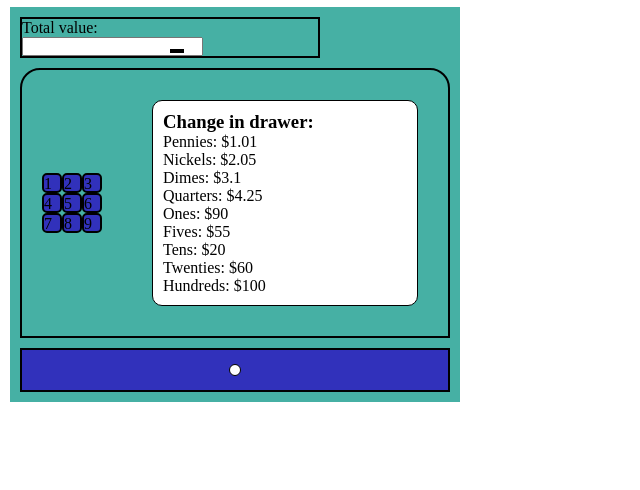
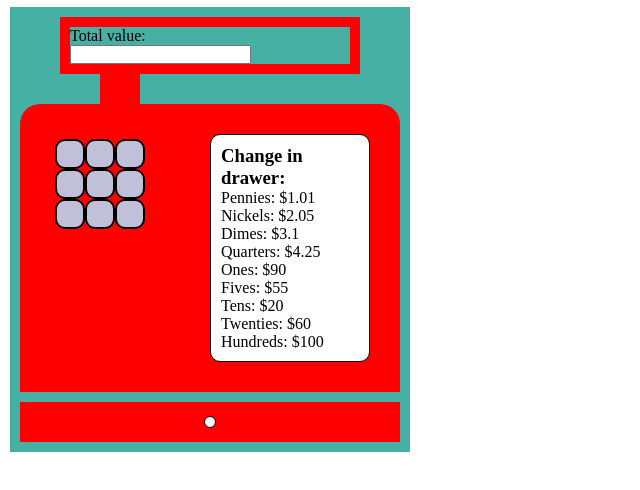
Before and after one commit to 0lgaP1/cash-register, a plain HTML site: page index.html in a window 1280 px wide. Shown: the part 68-558 px from the top of the page, without its empty margins (0-640 px from the left). Drawn offline with Linux system fonts and the light colour scheme.

Commit message:
Finished creating the cash drawer shape

```diff
--- a/index.html
+++ b/index.html
@@ -21,19 +21,20 @@
             <p>Total value:</p>
             <input type="text" />
           </div>
+          <div id="neck-cash-drawer"></div>
           <div id="upper-part">
             <div class="button-grid">
-              <div class="decorative-button">1</div>
-              <div class="decorative-button">2</div>
-              <div class="decorative-button">3</div>
+              <div class="decorative-button"></div>
+              <div class="decorative-button"></div>
+              <div class="decorative-button"></div>
 
-              <div class="decorative-button">4</div>
-              <div class="decorative-button">5</div>
-              <div class="decorative-button">6</div>
+              <div class="decorative-button"></div>
+              <div class="decorative-button"></div>
+              <div class="decorative-button"></div>
 
-              <div class="decorative-button">7</div>
-              <div class="decorative-button">8</div>
-              <div class="decorative-button">9</div>
+              <div class="decorative-button"></div>
+              <div class="decorative-button"></div>
+              <div class="decorative-button"></div>
             </div>
             <div class="upper-register-part">
               <h3>Change in drawer:</h3>
--- a/styles.css
+++ b/styles.css
@@ -12,43 +12,43 @@
   width: 100vh;
 }
 #total-value {
-    background-color: #46b0a4;
-    border: 2px solid black;
-    margin-bottom: 10px;
+  border: 10px solid red;
   max-width: 300px;
-    position: relative;
+  margin-left: 40px;
 }
 
-#total-value::after {
-    position: absolute;
-    width: 10px;
-    border: 2px solid black;
-    content: '';
-    top: 80%;
-    left: 50%;
-    /* transform: translate(50%,50%);  */
+#neck-cash-drawer {
+  height: 30px;
+  width: 40px;
+  background-color: red;
+  margin-left: 80px;
 }
-#cash-register-body{
+
+#cash-register-body {
   background-color: #46b0a4;
-    width: 450px;
+  width: 400px;
   gap: 5px;
   padding: 10px;
   margin: 10px;
 }
 
-#upper-part{
+#upper-part {
   display: flex;
-    justify-content: space-around;
-    align-items: center;
+  justify-content: flex-start;
+  align-items: flex-start;
   border-radius: 20px 20px 0 0;
-    border: 2px solid black;
+  /* border: 2px solid rgb(173, 14, 14); */
+  background-color: red;
 }
 
 .button-grid {
+  padding: 15px;
+
   display: grid;
-    grid-template-columns: repeat(3, 1fr) ;
-    grid-template-rows: repeat(3, 1fr) ;
+  grid-template-columns: repeat(3, 1fr);
+  grid-template-rows: repeat(3, 1fr);
   margin: 20px;
+  justify-content: start;
 }
 
 .upper-register-part {
@@ -59,7 +59,6 @@
   border: 1px solid black;
   border-radius: 10px;
   background-color: #fff;
-
 }
 
 li p {
@@ -67,25 +66,24 @@ li p {
 }
 
 .decorative-button {
-    width: 20px;
-    height: 20px;
-    background-color: #3131bb;
-    border-radius: 5px;
+  width: 30px;
+  height: 30px;
+  background-color: #c0c0d8;
+  border-radius: 10px;
   border: 2px solid #000;
 }
 
 #lower-register-part {
-    background-color: #3131bb;
+  background-color: red;
   width: 100%;
   height: 20px;
   margin-top: 10px;
-    border: 2px solid #000;
   position: relative;
   padding: 20px;
 }
 
 #lower-register-part::before {
-    content: '';
+  content: "";
   width: 10px;
   height: 10px;
   background-color: #ffffff;
@@ -94,8 +92,8 @@ li p {
   position: absolute;
   top: 50%;
   left: 50%;
+  bottom: -10px;
   transform: translate(-50%, -50%);
-
 }
 
 input {
```
Lines whose indentation alone changed are shown as unchanged.
